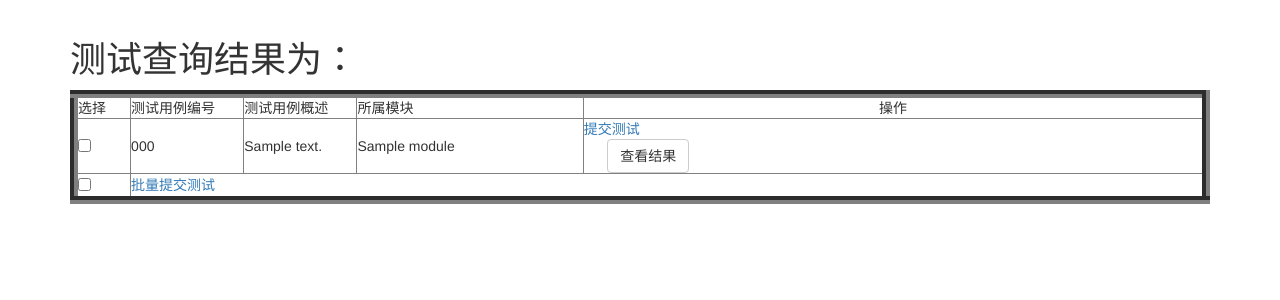
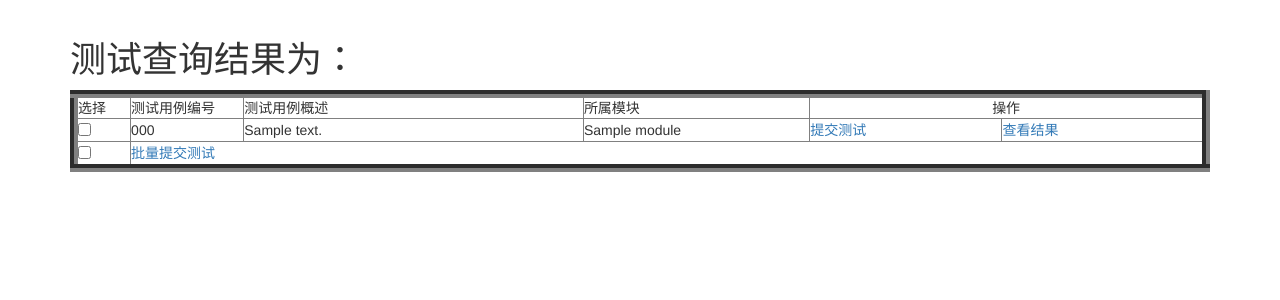
Before and after one commit to Hardworking-tester/API_SAMPLE, a Flask app: page /executeTest in a window 1280 px wide. Shown: the part 52-352 px from the top of the page. Run offline with Flask 2, Linux system fonts and the light colour scheme; tables that the repository leaves empty hold one stand-in row (values such as "Sample post"); parts of the project's set-up code (start-up, migrations or seed data) failed here and were passed over; some libraries are stand-ins or nearby versions.

```diff
--- a/app/atuo/views.py
+++ b/app/atuo/views.py
@@ -163,17 +163,18 @@ def executeTest():
     return render_template('autotemplates/executeTest.html',case_informations=all_case_information,module_id_name=module_id_name)
 
 
-@auto.route('/getResult',methods=['GET','POST'])
-def getResult():
+@auto.route('/getResult/<name>',methods=['GET','POST'])
+def getResult(name):
     """得到测试结果"""
     query_case_information=db.session.query(CaseInformationDb).all()
-    if request.method=="POST":
-        for m in query_case_information:
-            if request.form.get(str(m)) !=None:
-                ResultLog.ResultLog().info(request.form.get(str(m)))
-                case_number=request.form.get(str(m))
-                case_id_list = db.session.query(ResultTestDb.id).filter_by(case_number=case_number).all()
-                result_list = db.session.query(ResultTestDb.id,ResultTestDb.case_number,ResultTestDb.Result_flag,ResultTestDb.case_result,ResultTestDb.add_time,ResultTestDb.image_path).order_by(db.desc(ResultTestDb.add_time)).filter_by(case_number=case_number).all()
+    # if request.method=="POST":
+    for m in query_case_information:
+
+        if str(m) ==name:
+            ResultLog.ResultLog().info(str(m))
+            case_number=str(m)
+            case_id_list = db.session.query(ResultTestDb.id).filter_by(case_number=case_number).all()
+            result_list = db.session.query(ResultTestDb.id,ResultTestDb.case_number,ResultTestDb.Result_flag,ResultTestDb.case_result,ResultTestDb.add_time,ResultTestDb.image_path).order_by(db.desc(ResultTestDb.add_time)).filter_by(case_number=case_number).all()
     return render_template('autotemplates/getResult.html',result_data=result_list)
 
 
--- a/app/templates/autotemplates/executeTest.html
+++ b/app/templates/autotemplates/executeTest.html
@@ -7,9 +7,9 @@
             <tr>
                 <td width="5%">选择</td>
                 <td width="10%">测试用例编号</td>
-                <td width="10%">测试用例概述</td>
+                <td width="30%">测试用例概述</td>
                 <td width="20%">所属模块</td>
-                <td  align="center">操作</td>
+                <td  align="center" colspan="2">操作</td>
             </tr>
             {% for case_information in case_informations %}
             <tr>
@@ -20,17 +20,11 @@
                 <td>{{case_information[1]}}</td>
                 <td>{{module_id_name[case_information[2]]}}</td>
                 <td>
-                    <!--{{url_for('auth.executeTest')}}?{{case_information[0]}}={{case_information[0]}}-->
                     <a href="javascript:void(0);" class="J_sub_test" data-name="case_name" data-id="{{case_information[0]}}">提交测试</a>
-                    <!--<input name={{case_information[0]}} style="border:0px;" value={{case_information[0]}} type="hidden" size="10" readonly="readonly">&nbsp;&nbsp;&nbsp;&nbsp;&nbsp;&nbsp;<button  type="submit" class="btn btn-default">提交测试</button></input>-->
-
-
-                    <form method="post" action="{{url_for('auth.getResult')}}">
-                        <input name={{case_information[0]}} style="border:0px;" value={{case_information[0]}} type="hidden" size="10" readonly="readonly">&nbsp;&nbsp;&nbsp;&nbsp;&nbsp;&nbsp;<button  type="submit" class="btn btn-default">查看结果</button></input>
-                    </form>
-
                 </td>
-
+                <td>
+                    <a href="{{ url_for('auth.getResult', name=case_information[0]) }}" class="J_tail_log" data-name="case_log" data-id="{{case_information[0]}}">查看结果</a>
+                </td>
 
             </tr>
             {%endfor%}
@@ -38,7 +32,7 @@
                 <td>
                     <input type="checkbox" name="check_all" id="">
                 </td>
-                <td colspan="4">
+                <td colspan="5">
                     <a href="javascript:void(0);" class="J_sub_test_pl">批量提交测试</a>
                 </td>
             </tr>
```
